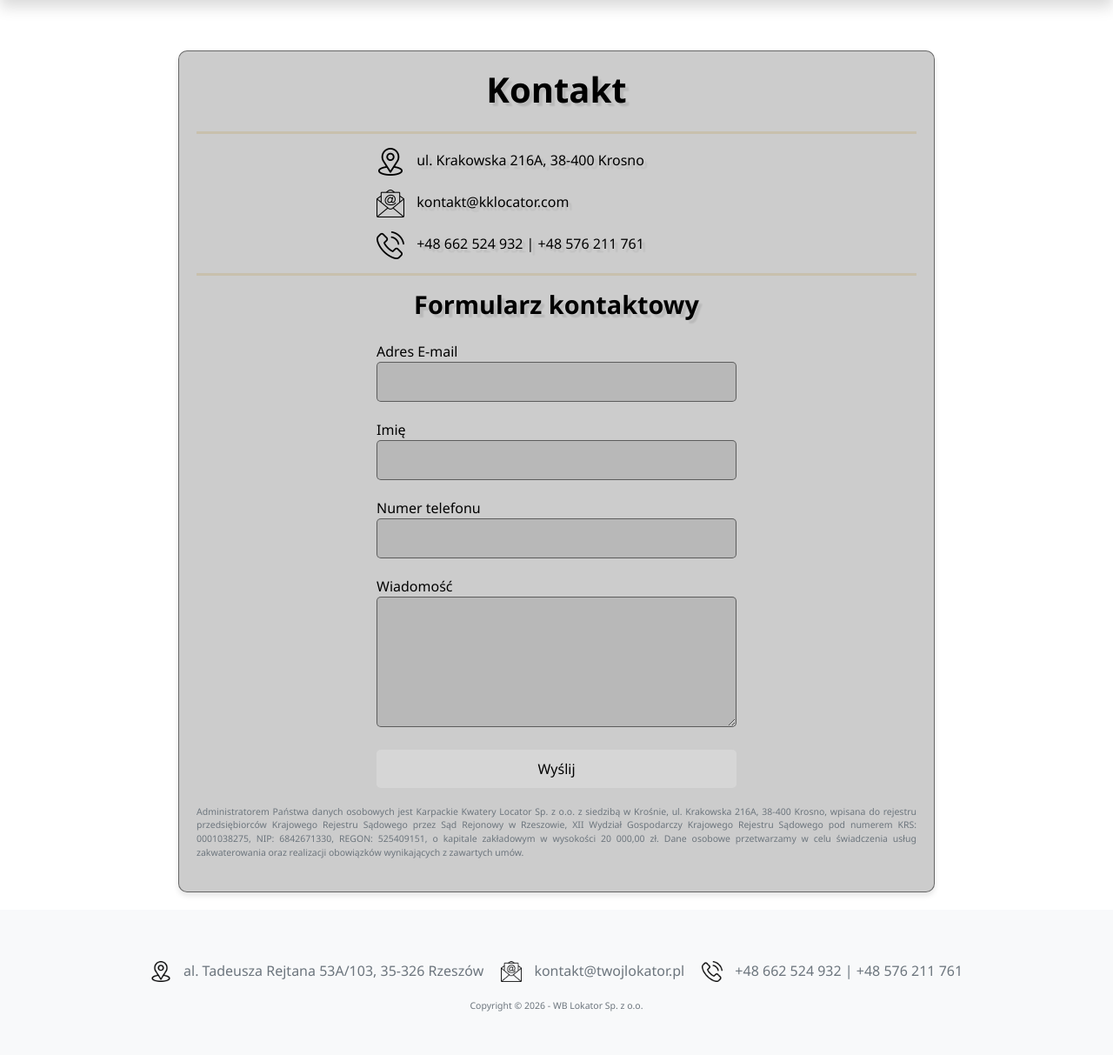
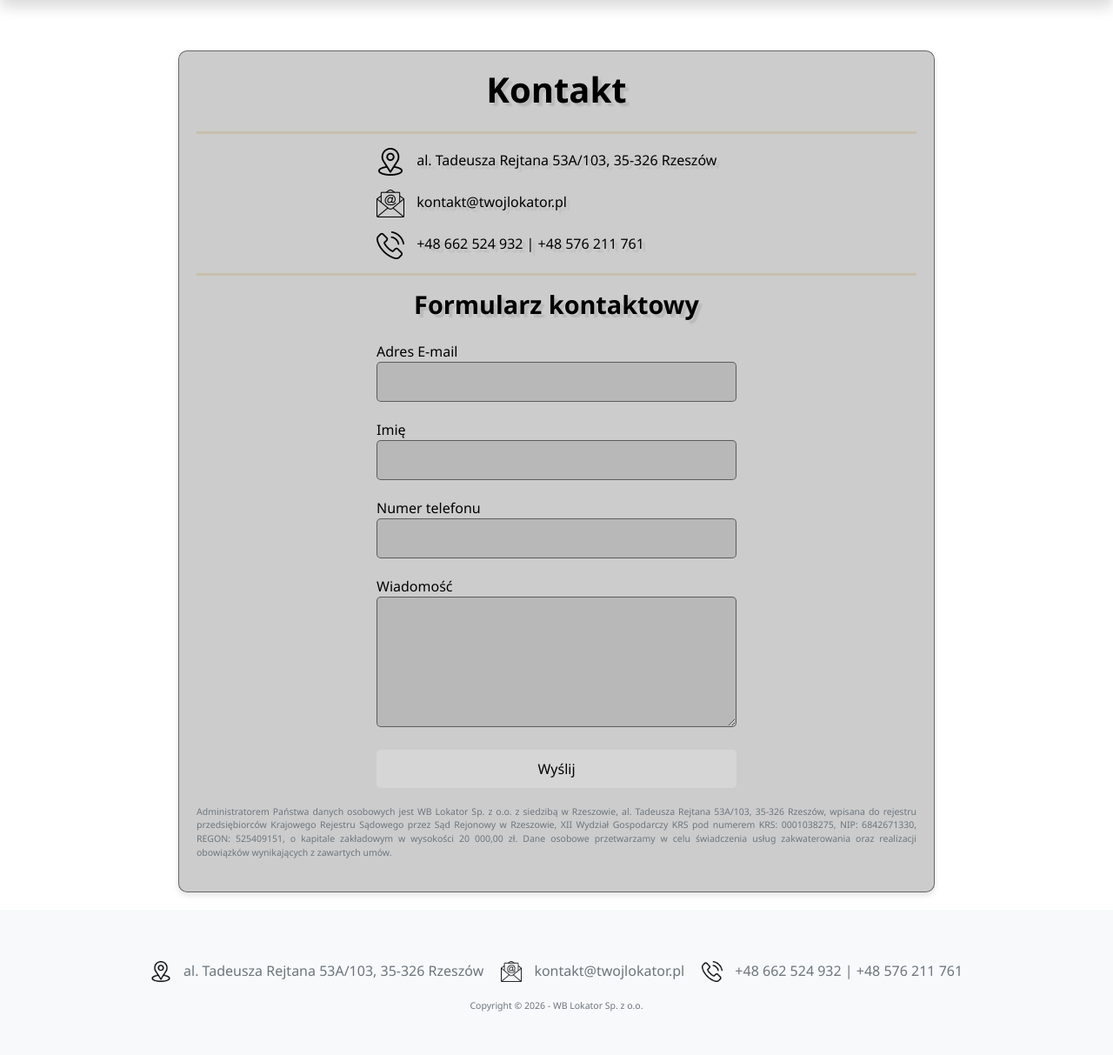
Before and after one commit to mykasero/Karpackie-Kwatery-Locator, a Django app: page /kontakt/ in a window 1280 px wide. Shown: the part 122-1335 px from the top of the page at 87% size. Run offline with Django 5.2, Linux system fonts and the light colour scheme; data that the repository does not hold is empty; parts of the project's set-up code (start-up, migrations or seed data) failed here and were passed over; some libraries are stand-ins or nearby versions.

Commit message:
Update info in contact view

```diff
--- a/templates/core/contact.html
+++ b/templates/core/contact.html
@@ -71,10 +71,10 @@
                 <hr style="color:rgba(189,156,79,255); border-top: 3px solid;">
                 <div style="padding: 0px 25%;">
                     <p class="shadow-text">
-                        <img src='{% static "images/map_icon.png" %}' style="height:32px; margin-right:10px;"> ul. Krakowska 216A, 38-400 Krosno
+                        <img src='{% static "images/map_icon.png" %}' style="height:32px; margin-right:10px;"> al. Tadeusza Rejtana 53A/103, 35-326 Rzeszów
                     </p>
                     <p class="shadow-text">
-                        <img src='{% static "images/email_icon.png" %}' style="height:32px; margin-right:10px;"> kontakt@kklocator.com
+                        <img src='{% static "images/email_icon.png" %}' style="height:32px; margin-right:10px;"> kontakt@twojlokator.pl
                     </p>
                     <p class="shadow-text">
                         <img src='{% static "images/phone_icon.png" %}' style="height:32px; margin-right:10px;"> +48 662 524 932 | +48 576 211 761
@@ -102,7 +102,7 @@
                     <button class="btn btn-primary" style="color:black;" type="submit">{% trans "Wyślij" %}</button>
                 </div>
                 <p class="text-muted" style="text-align:justify;font-size:calc(0.875em * 0.75);">
-                    {% trans "Administratorem Państwa danych osobowych jest Karpackie Kwatery Locator Sp. z o.o. z siedzibą w Krośnie, ul. Krakowska 216A, 38-400 Krosno, wpisana do rejestru przedsiębiorców Krajowego Rejestru Sądowego przez Sąd Rejonowy w Rzeszowie, XII Wydział Gospodarczy Krajowego Rejestru Sądowego pod numerem KRS: 0001038275, NIP: 6842671330, REGON: 525409151, o kapitale zakładowym w wysokości 20 000,00 zł. Dane osobowe przetwarzamy w celu świadczenia usług zakwaterowania oraz realizacji obowiązków wynikających z zawartych umów." %}
+                    {% trans "Administratorem Państwa danych osobowych jest WB Lokator Sp. z o.o. z siedzibą w Rzeszowie, al. Tadeusza Rejtana 53A/103, 35-326 Rzeszów, wpisana do rejestru przedsiębiorców Krajowego Rejestru Sądowego przez Sąd Rejonowy w Rzeszowie, XII Wydział Gospodarczy KRS pod numerem KRS: 0001038275, NIP: 6842671330, REGON: 525409151, o kapitale zakładowym w wysokości 20 000,00 zł. Dane osobowe przetwarzamy w celu świadczenia usług zakwaterowania oraz realizacji obowiązków wynikających z zawartych umów." %}
                 </p>
             </form>
         </div>
```
